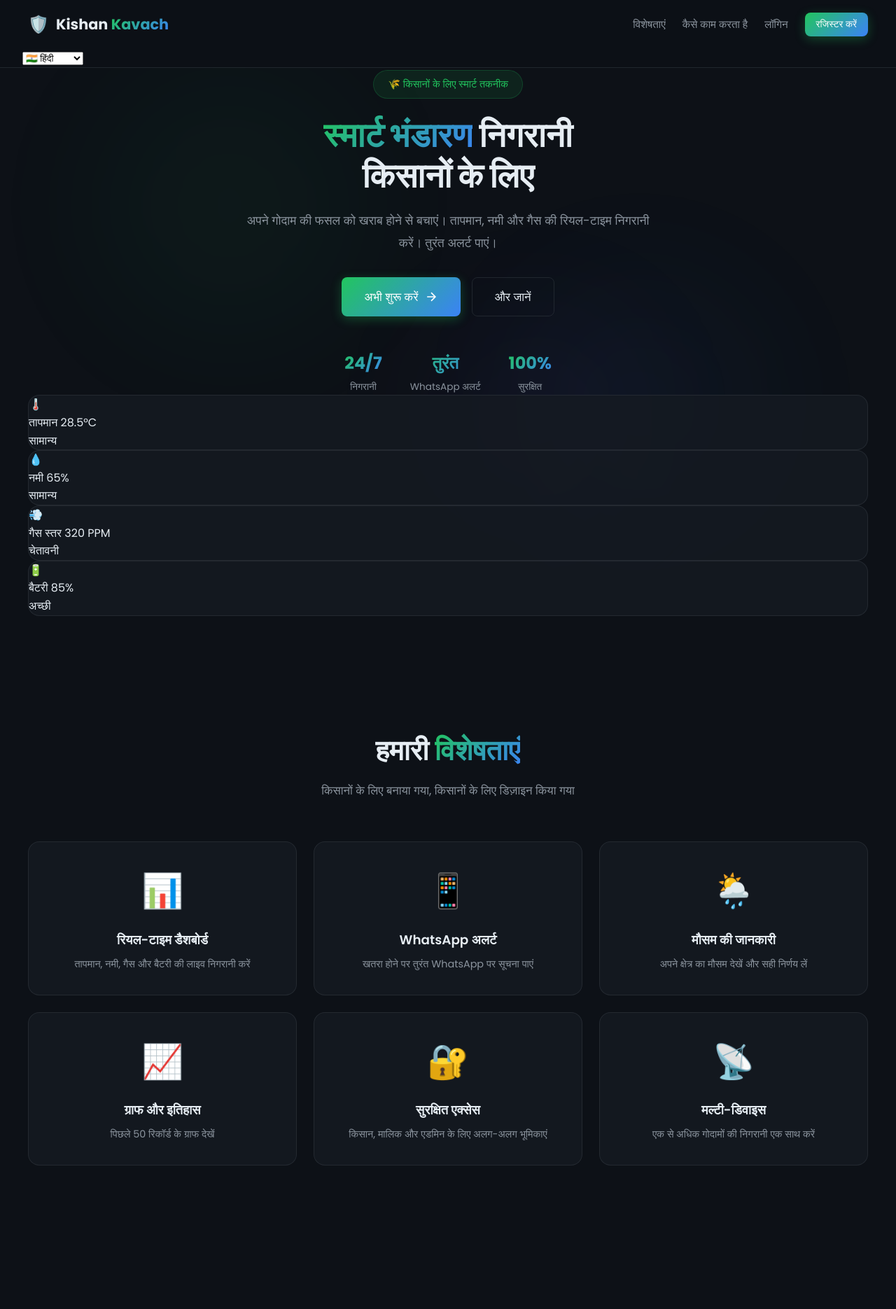
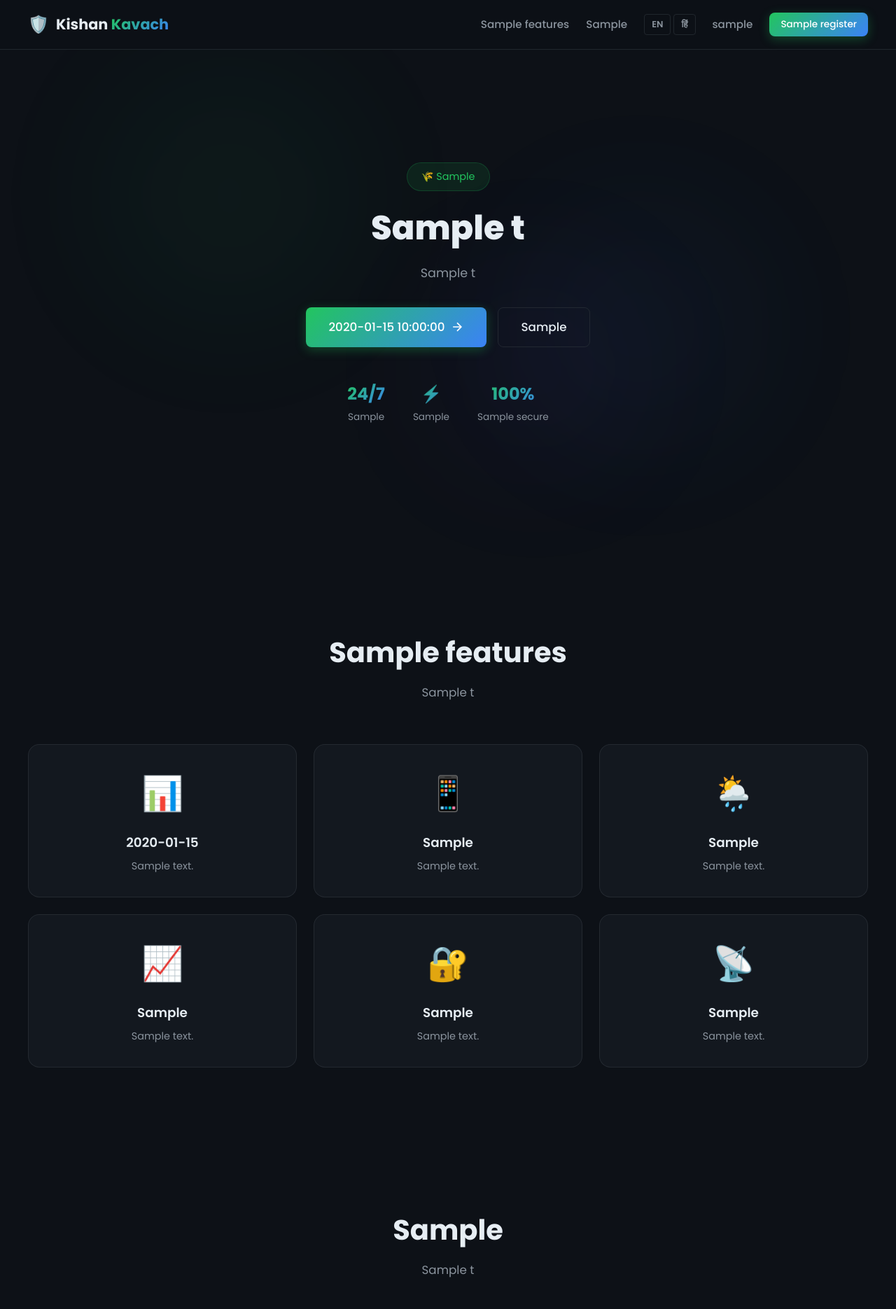
Before and after one commit to ankit18006/Kishan-Kavach, a Flask app: template templates/index.html in a window 1280 px wide. Shown: the top 1870 px of the page at 70% size. Run offline with Flask 3, Linux system fonts and the light colour scheme; the template is opened without the code that fills it: most values are stand-ins (such as "Sample title", 1, 10 or a date in 2020).

Commit message:
Update index.html

```diff
--- a/templates/index.html
+++ b/templates/index.html
@@ -1,15 +1,14 @@
 <!DOCTYPE html>
-<html lang="hi">
+<html lang="{{ lang }}">
 <head>
     <meta charset="UTF-8">
     <meta name="viewport" content="width=device-width, initial-scale=1.0">
-    <title>Kishan Kavach - किसान कवच</title>
+    <title>Kishan Kavach - {{ t.app_name }}</title>
     <link rel="preconnect" href="https://fonts.googleapis.com">
     <link href="https://fonts.googleapis.com/css2?family=Poppins:wght@300;400;500;600;700;800&display=swap" rel="stylesheet">
     <link rel="stylesheet" href="{{ url_for('static', filename='style.css') }}">
 </head>
 <body class="landing-page">
-    <!-- Navbar -->
     <nav class="navbar" id="navbar">
         <div class="nav-container">
             <a href="/" class="nav-logo">
@@ -17,30 +16,31 @@
                 <span class="logo-text">Kishan <span class="gradient-text">Kavach</span></span>
             </a>
             <div class="nav-links">
-                <a href="#features" class="nav-link">विशेषताएं</a>
-                <a href="#how-it-works" class="nav-link">कैसे काम करता है</a>
-                <a href="{{ url_for('login') }}" class="nav-link">लॉगिन</a>
-                <a href="{{ url_for('register') }}" class="btn btn-gradient btn-sm">रजिस्टर करें</a>
+                <a href="#features" class="nav-link">{{ t.features }}</a>
+                <a href="#how-it-works" class="nav-link">{{ t.how_it_works }}</a>
+                <div class="lang-switch">
+                    <a href="{{ url_for('set_language', lang='en') }}" class="lang-btn {% if lang == 'en' %}active{% endif %}">EN</a>
+                    <a href="{{ url_for('set_language', lang='hi') }}" class="lang-btn {% if lang == 'hi' %}active{% endif %}">हिं</a>
+                </div>
+                <a href="{{ url_for('login') }}" class="nav-link">{{ t.login }}</a>
+                <a href="{{ url_for('register') }}" class="btn btn-gradient btn-sm">{{ t.register }}</a>
             </div>
             <button class="mobile-toggle" id="mobileToggle">
                 <span></span><span></span><span></span>
             </button>
         </div>
         <div class="mobile-menu" id="mobileMenu">
-            <a href="#features" class="nav-link">विशेषताएं</a>
-            <a href="#how-it-works" class="nav-link">कैसे काम करता है</a>
-            <a href="{{ url_for('login') }}" class="nav-link">लॉगिन</a>
-            <a href="{{ url_for('register') }}" class="btn btn-gradient btn-sm">रजिस्टर करें</a>
+            <a href="#features" class="nav-link">{{ t.features }}</a>
+            <a href="#how-it-works" class="nav-link">{{ t.how_it_works }}</a>
+            <div class="lang-switch">
+                <a href="{{ url_for('set_language', lang='en') }}" class="lang-btn {% if lang == 'en' %}active{% endif %}">EN</a>
+                <a href="{{ url_for('set_language', lang='hi') }}" class="lang-btn {% if lang == 'hi' %}active{% endif %}">हिं</a>
+            </div>
+            <a href="{{ url_for('login') }}" class="nav-link">{{ t.login }}</a>
+            <a href="{{ url_for('register') }}" class="btn btn-gradient btn-sm">{{ t.register }}</a>
         </div>
-
-        <select onchange="setLanguage(this.value)" class="lang-select">
-    <option value="hi">🇮🇳 हिंदी</option>
-    <option value="en">🇬🇧 English</option>
-    </select>
-
     </nav>
 
-    <!-- Hero Section -->
     <section class="hero">
         <div class="hero-bg-effects">
             <div class="hero-glow glow-1"></div>
@@ -49,169 +49,120 @@
         </div>
         <div class="container">
             <div class="hero-content fade-up">
-                <div class="hero-badge">🌾 किसानों के लिए स्मार्ट तकनीक</div>
-                <h1 class="hero-title">
-                    <span class="gradient-text">स्मार्ट भंडारण</span> निगरानी
-                    <br>किसानों के लिए
-                </h1>
-                <p class="hero-subtitle">
-                    अपने गोदाम की फसल को खराब होने से बचाएं। तापमान, नमी और गैस की
-                    रियल-टाइम निगरानी करें। तुरंत अलर्ट पाएं।
-                </p>
+                <div class="hero-badge">🌾 {{ t.smart_tech }}</div>
+                <h1 class="hero-title">{{ t.hero_title }}</h1>
+                <p class="hero-subtitle">{{ t.hero_subtitle }}</p>
                 <div class="hero-actions">
                     <a href="{{ url_for('register') }}" class="btn btn-gradient btn-lg">
-                        अभी शुरू करें
-                        <svg width="20" height="20" viewBox="0 0 24 24" fill="none" stroke="currentColor" stroke-width="2">
-                            <path d="M5 12h14M12 5l7 7-7 7"/>
-                        </svg>
+                        {{ t.get_started }}
+                        <svg width="20" height="20" viewBox="0 0 24 24" fill="none" stroke="currentColor" stroke-width="2"><path d="M5 12h14M12 5l7 7-7 7"/></svg>
                     </a>
-                    <a href="#features" class="btn btn-outline btn-lg">
-                        और जानें
-                    </a>
+                    <a href="#features" class="btn btn-outline btn-lg">{{ t.learn_more }}</a>
                 </div>
                 <div class="hero-stats">
-                    <div class="stat-item fade-up" style="animation-delay: 0.2s">
+                    <div class="stat-item fade-up" style="animation-delay:0.2s">
                         <span class="stat-number">24/7</span>
-                        <span class="stat-label">निगरानी</span>
+                        <span class="stat-label">{{ t.monitoring_24x7 }}</span>
                     </div>
-                    <div class="stat-item fade-up" style="animation-delay: 0.4s">
-                        <span class="stat-number">तुरंत</span>
-                        <span class="stat-label">WhatsApp अलर्ट</span>
+                    <div class="stat-item fade-up" style="animation-delay:0.4s">
+                        <span class="stat-number">⚡</span>
+                        <span class="stat-label">{{ t.instant_alerts }}</span>
                     </div>
-                    <div class="stat-item fade-up" style="animation-delay: 0.6s">
+                    <div class="stat-item fade-up" style="animation-delay:0.6s">
                         <span class="stat-number">100%</span>
-                        <span class="stat-label">सुरक्षित</span>
-                    </div>
-                </div>
-            </div>
-            <div class="hero-visual fade-up" style="animation-delay: 0.3s">
-                <div class="dashboard-preview">
-                    <div class="preview-card glass-card">
-                        <div class="preview-icon temp-icon">🌡️</div>
-                        <div class="preview-info">
-                            <span class="preview-label">तापमान</span>
-                            <span class="preview-value">28.5°C</span>
-                        </div>
-                        <div class="preview-status status-ok">सामान्य</div>
-                    </div>
-                    <div class="preview-card glass-card">
-                        <div class="preview-icon humidity-icon">💧</div>
-                        <div class="preview-info">
-                            <span class="preview-label">नमी</span>
-                            <span class="preview-value">65%</span>
-                        </div>
-                        <div class="preview-status status-ok">सामान्य</div>
-                    </div>
-                    <div class="preview-card glass-card">
-                        <div class="preview-icon gas-icon">💨</div>
-                        <div class="preview-info">
-                            <span class="preview-label">गैस स्तर</span>
-                            <span class="preview-value">320 PPM</span>
-                        </div>
-                        <div class="preview-status status-warning">चेतावनी</div>
-                    </div>
-                    <div class="preview-card glass-card">
-                        <div class="preview-icon battery-icon">🔋</div>
-                        <div class="preview-info">
-                            <span class="preview-label">बैटरी</span>
-                            <span class="preview-value">85%</span>
-                        </div>
-                        <div class="preview-status status-ok">अच्छी</div>
+                        <span class="stat-label">{{ t.secure }}</span>
                     </div>
                 </div>
             </div>
         </div>
     </section>
 
-    <!-- Features Section -->
     <section class="features-section" id="features">
         <div class="container">
             <div class="section-header fade-up">
-                <h2 class="section-title">हमारी <span class="gradient-text">विशेषताएं</span></h2>
-                <p class="section-subtitle">किसानों के लिए बनाया गया, किसानों के लिए डिज़ाइन किया गया</p>
+                <h2 class="section-title">{{ t.features }}</h2>
+                <p class="section-subtitle">{{ t.features_subtitle }}</p>
             </div>
             <div class="features-grid">
-                <div class="feature-card glass-card fade-up" style="animation-delay: 0.1s">
+                <div class="feature-card glass-card fade-up" style="animation-delay:0.1s">
                     <div class="feature-icon">📊</div>
-                    <h3>रियल-टाइम डैशबोर्ड</h3>
-                    <p>तापमान, नमी, गैस और बैटरी की लाइव निगरानी करें</p>
+                    <h3>{{ t.feature_realtime }}</h3>
+                    <p>{{ t.feature_realtime_desc }}</p>
                 </div>
-                <div class="feature-card glass-card fade-up" style="animation-delay: 0.2s">
+                <div class="feature-card glass-card fade-up" style="animation-delay:0.2s">
                     <div class="feature-icon">📱</div>
-                    <h3>WhatsApp अलर्ट</h3>
-                    <p>खतरा होने पर तुरंत WhatsApp पर सूचना पाएं</p>
+                    <h3>{{ t.feature_whatsapp }}</h3>
+                    <p>{{ t.feature_whatsapp_desc }}</p>
                 </div>
-                <div class="feature-card glass-card fade-up" style="animation-delay: 0.3s">
+                <div class="feature-card glass-card fade-up" style="animation-delay:0.3s">
                     <div class="feature-icon">🌦️</div>
-                    <h3>मौसम की जानकारी</h3>
-                    <p>अपने क्षेत्र का मौसम देखें और सही निर्णय लें</p>
+                    <h3>{{ t.feature_weather }}</h3>
+                    <p>{{ t.feature_weather_desc }}</p>
                 </div>
-                <div class="feature-card glass-card fade-up" style="animation-delay: 0.4s">
+                <div class="feature-card glass-card fade-up" style="animation-delay:0.4s">
                     <div class="feature-icon">📈</div>
-                    <h3>ग्राफ और इतिहास</h3>
-                    <p>पिछले 50 रिकॉर्ड के ग्राफ देखें</p>
+                    <h3>{{ t.feature_graph }}</h3>
+                    <p>{{ t.feature_graph_desc }}</p>
                 </div>
-                <div class="feature-card glass-card fade-up" style="animation-delay: 0.5s">
+                <div class="feature-card glass-card fade-up" style="animation-delay:0.5s">
                     <div class="feature-icon">🔐</div>
-                    <h3>सुरक्षित एक्सेस</h3>
-                    <p>किसान, मालिक और एडमिन के लिए अलग-अलग भूमिकाएं</p>
+                    <h3>{{ t.feature_security }}</h3>
+                    <p>{{ t.feature_security_desc }}</p>
                 </div>
-                <div class="feature-card glass-card fade-up" style="animation-delay: 0.6s">
+                <div class="feature-card glass-card fade-up" style="animation-delay:0.6s">
                     <div class="feature-icon">📡</div>
-                    <h3>मल्टी-डिवाइस</h3>
-                    <p>एक से अधिक गोदामों की निगरानी एक साथ करें</p>
+                    <h3>{{ t.feature_multidevice }}</h3>
+                    <p>{{ t.feature_multidevice_desc }}</p>
                 </div>
             </div>
         </div>
     </section>
 
-    <!-- How it Works -->
     <section class="how-section" id="how-it-works">
         <div class="container">
             <div class="section-header fade-up">
-                <h2 class="section-title">कैसे <span class="gradient-text">काम करता है</span></h2>
-                <p class="section-subtitle">सरल तीन चरणों में अपनी फसल सुरक्षित करें</p>
+                <h2 class="section-title">{{ t.how_it_works }}</h2>
+                <p class="section-subtitle">{{ t.how_subtitle }}</p>
             </div>
             <div class="steps-grid">
-                <div class="step-card fade-up" style="animation-delay: 0.1s">
+                <div class="step-card fade-up" style="animation-delay:0.1s">
                     <div class="step-number">01</div>
-                    <h3>डिवाइस लगाएं</h3>
-                    <p>ESP32 सेंसर को अपने गोदाम में लगाएं</p>
+                    <h3>{{ t.step1_title }}</h3>
+                    <p>{{ t.step1_desc }}</p>
                 </div>
-                <div class="step-connector fade-up" style="animation-delay: 0.2s">→</div>
-                <div class="step-card fade-up" style="animation-delay: 0.3s">
+                <div class="step-connector fade-up" style="animation-delay:0.2s">→</div>
+                <div class="step-card fade-up" style="animation-delay:0.3s">
                     <div class="step-number">02</div>
-                    <h3>डैशबोर्ड देखें</h3>
-                    <p>रियल-टाइम डेटा अपने फोन या कंप्यूटर पर देखें</p>
+                    <h3>{{ t.step2_title }}</h3>
+                    <p>{{ t.step2_desc }}</p>
                 </div>
-                <div class="step-connector fade-up" style="animation-delay: 0.4s">→</div>
-                <div class="step-card fade-up" style="animation-delay: 0.5s">
+                <div class="step-connector fade-up" style="animation-delay:0.4s">→</div>
+                <div class="step-card fade-up" style="animation-delay:0.5s">
                     <div class="step-number">03</div>
-                    <h3>अलर्ट पाएं</h3>
-                    <p>खतरा होने पर तुरंत WhatsApp अलर्ट पाएं</p>
+                    <h3>{{ t.step3_title }}</h3>
+                    <p>{{ t.step3_desc }}</p>
                 </div>
             </div>
         </div>
     </section>
 
-    <!-- Footer -->
     <footer class="footer">
         <div class="container">
             <div class="footer-content">
                 <div class="footer-brand">
                     <span class="logo-icon">🛡️</span>
                     <span class="logo-text">Kishan <span class="gradient-text">Kavach</span></span>
-                    <p>किसानों की फसल सुरक्षा का स्मार्ट समाधान</p>
+                    <p>{{ t.footer_tagline }}</p>
                 </div>
                 <div class="footer-links">
-                    <a href="#features">विशेषताएं</a>
-                    <a href="#how-it-works">कैसे काम करता है</a>
-                    <a href="{{ url_for('login') }}">लॉगिन</a>
-                    <a href="{{ url_for('register') }}">रजिस्टर</a>
+                    <a href="#features">{{ t.features }}</a>
+                    <a href="#how-it-works">{{ t.how_it_works }}</a>
+                    <a href="{{ url_for('login') }}">{{ t.login }}</a>
+                    <a href="{{ url_for('register') }}">{{ t.register }}</a>
                 </div>
             </div>
             <div class="footer-bottom">
-                <p>&copy; 2024 Kishan Kavach. सर्वाधिकार सुरक्षित।</p>
+                <p>&copy; 2024 Kishan Kavach. {{ t.all_rights }}</p>
             </div>
         </div>
     </footer>
```
